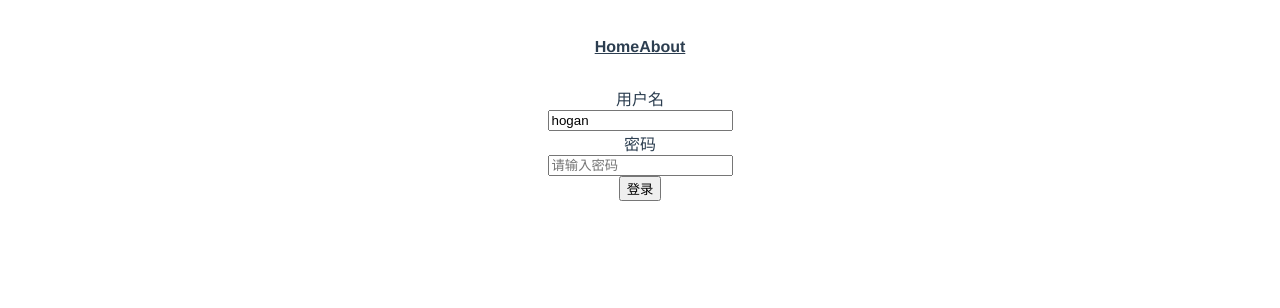
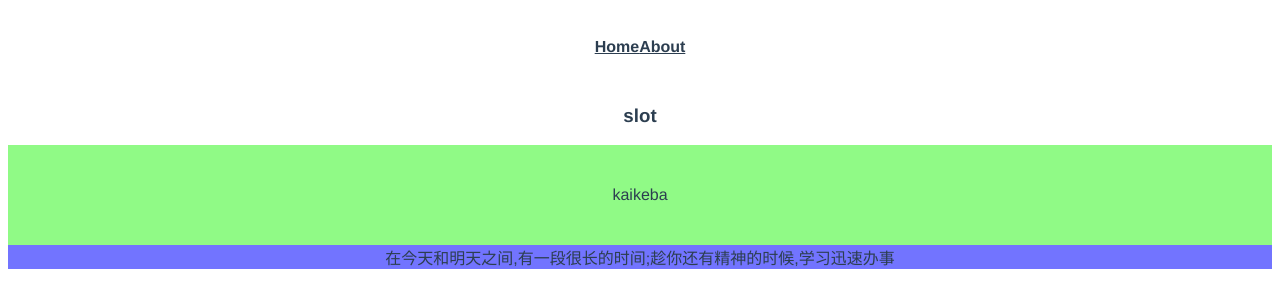
Before and after one commit to hoganjobs/gemini, a Vue app: page /#/ in a window 1280 px wide. Shown: the top 308 px of the page. Built offline with nearby package versions, Linux system fonts and the light colour scheme.

Commit message:
update slots

```diff
--- a/src/components/slots/Layout.vue
+++ b/src/components/slots/Layout.vue
@@ -1,12 +1,37 @@
 <template>
   <div>
-
+    <div>
+      <slot name="header"></slot>
+    </div>
+    <div class="body">
+      <slot></slot>
+    </div>
+    <div class="footer">
+      <slot name="footer" :fc="footerContent"></slot>
+    </div>
   </div>
 </template>
 
 <script>
   export default {
-
+    data() {
+      return {
+        remark: [
+          '好好学习，天天向上',
+          '学习永远不晚',
+          '学习知识要善于思考,思考,再思考',
+          '学习的敌人是自己的满足,要认真学习一点东西,必须从不自满开始',
+          '构成我们学习最大障碍的是已知的东西,而不是未知的东西',
+          '在今天和明天之间,有一段很长的时间;趁你还有精神的时候,学习迅速办事',
+          '三人行必有我师焉；择其善者而从之，其不善者而改之'
+        ]
+      }
+    },
+    computed: {
+      footerContent() {
+        return this.remark[new Date().getDay() - 1]
+      }
+    },
   }
 </script>
 
--- a/src/components/slots/index.vue
+++ b/src/components/slots/index.vue
@@ -2,13 +2,15 @@
   <div>
     <h3>slot</h3>
     <Layout>
-
+      <template v-slot="header">kaikeba</template>
+      <template>content...</template>
+      <template v-slot:footer="{fc}">{{fc}}</template>
     </Layout>
   </div>
 </template>
 
 <script>
-import Layout from "@/component/slots/Layout.vue"
+import Layout from "@/components/slots/Layout.vue"
   export default {
     components: {
       Layout
--- a/src/views/Home.vue
+++ b/src/views/Home.vue
@@ -3,7 +3,8 @@
     <!-- <img alt="Vue logo" src="../assets/logo.png"> -->
     <!-- <HelloWorld msg="Welcome to Your Vue.js App"/> -->
     <!-- <communication></communication> -->
-    <form-example></form-example>
+    <slot-example></slot-example>
+    <!-- <form-example></form-example> -->
     <!-- <p @click="$store.commit('add')">counter: {{$store.state.counter}}</p> -->
     <!-- <p @click="$store.dispatch('add')">async counter: {{$store.state.counter}}</p> -->
     <!-- <p>double counter: {{$store.getters.doubleCounter}}</p> -->
@@ -14,14 +15,16 @@
 // @ is an alias to /src
 // import HelloWorld from '@/components/HelloWorld.vue'
 // import communication from '@/components/communication'
-import FormExample from '@/components/form'
+// import FormExample from '@/components/form'
+import SlotExample from '@/components/slots'
 
 export default {
   name: 'home',
   components: {
     // HelloWorld,
     // communication,
-    FormExample
+    // FormExample,
+    SlotExample
   },
   mounted () {
     // 调用toast提示框
```
